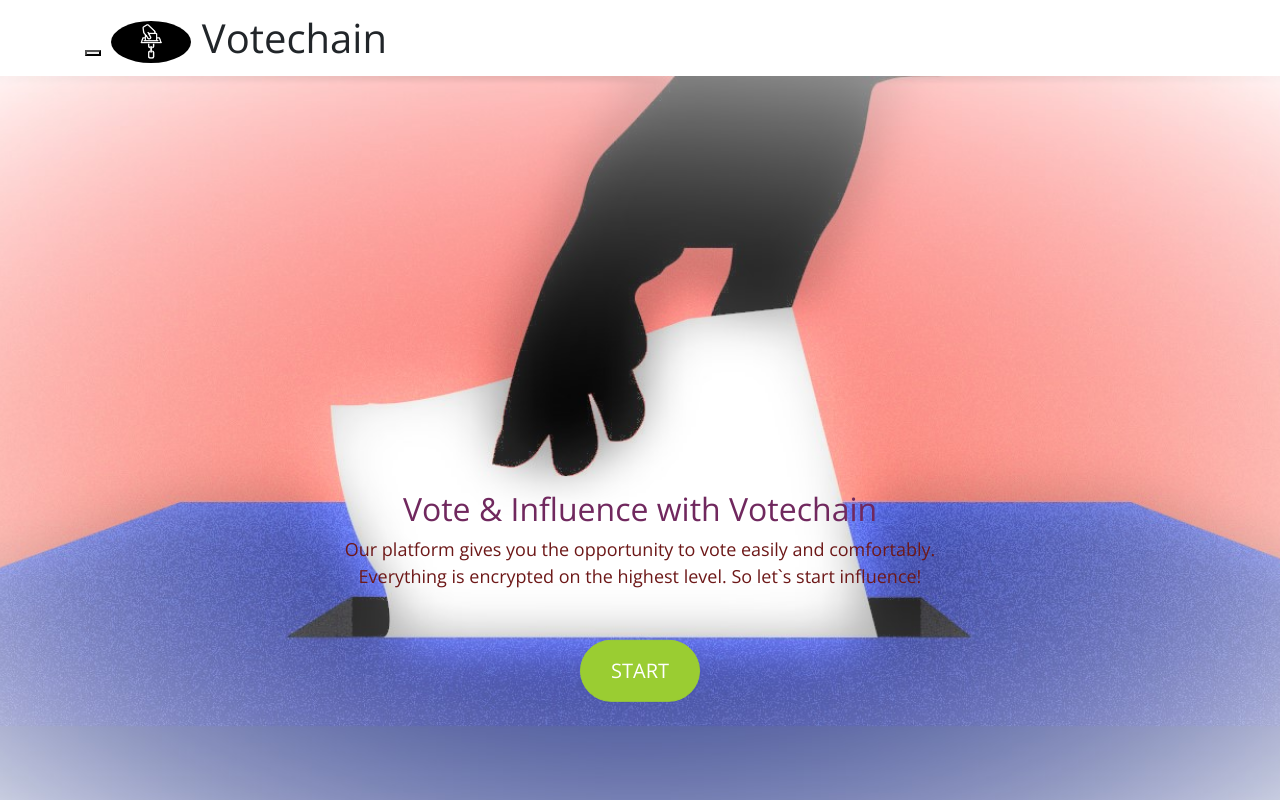
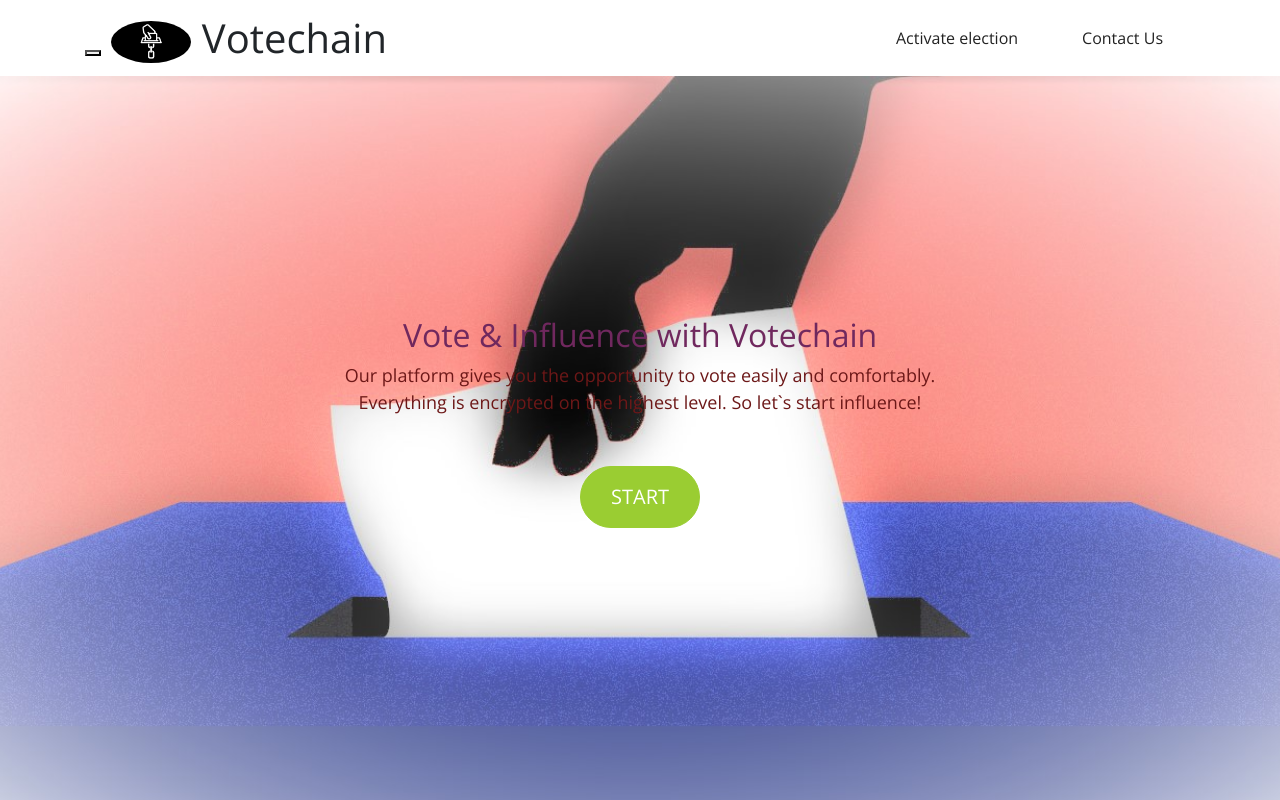
Before and after one commit to MichaelBabushkin/finalProject, a website: page src/index.html in a window 1280 px wide. Shown: the top 800 px of the page. Drawn offline with nearby package versions, Linux system fonts and the light colour scheme.

Commit message:
menu fix (only on index page, should be probably edited more and then copied)

```diff
--- a/src/css/custom.css
+++ b/src/css/custom.css
@@ -53,8 +53,7 @@ header .header-content {
     width: 100%;
     padding: 100px 15px 70px;
     text-align: center;
-
-
+    height: inherit;
 }
 .nav>li>a{
     color: rgb(40, 53, 112);
@@ -88,6 +87,7 @@ header .header-content .header-content-inner p {
         position: absolute;
         top: 50%;
         padding: 0 50px;
+        min-height: inherit;
         -webkit-transform: translateY(-50%);
         -ms-transform: translateY(-50%);
         transform: translateY(-50%);
@@ -264,7 +264,17 @@ header .header-content .header-content-inner p {
     .navbar-default .nav>li>a:focus {
         color: rgba(255,255,255,.7);
     }
-
+    #navbar {
+        flex-direction: row-reverse;
+    }
+    #navbar a:hover {
+        color: rgb(128, 10, 10);
+        font-size: 20px;
+        margin-top: 3px;
+    }
+    .navbar-default .nav > li {
+        padding: 0 2rem;
+    }
     .navbar-default .nav > li>a:hover,
     .navbar-default .nav>li>a:focus:hover {
         color: rgb(128, 10, 10);
--- a/src/index.html
+++ b/src/index.html
@@ -36,18 +36,18 @@
 
             </div>
             <!-- Navbar links -->
-            <div class="collapse navbar-collapse" id="navbar">
-                <ul class="nav navbar-nav navbar-right">
+            <!-- <div class="collapse navbar-collapse" > -->
+                <ul class="nav navbar-nav navbar-right" id="navbar">
 
                     <li>
                         <a href="#" id="contact-btn">Contact Us</a>
                     </li>
                     <li>
-                        <a href="admin.html" id="contact-btn">Activate election</a>
+                        <a href="admin.html">Activate election</a>
                     </li>
                 </ul>
 
-            </div><!-- /.navbar-collapse -->
+            <!-- </div> -->
         </div><!-- /.container -->
     </nav>
 
--- a/src/js/app.js
+++ b/src/js/app.js
@@ -1,4 +1,4 @@
-// 'esversion: 8';
+/*jshint esversion: 6 */
 var App = {
   web3Provider: null,
   contracts: {},
```
Also changed, not shown: src/admin.html (+12 -0 lines).
